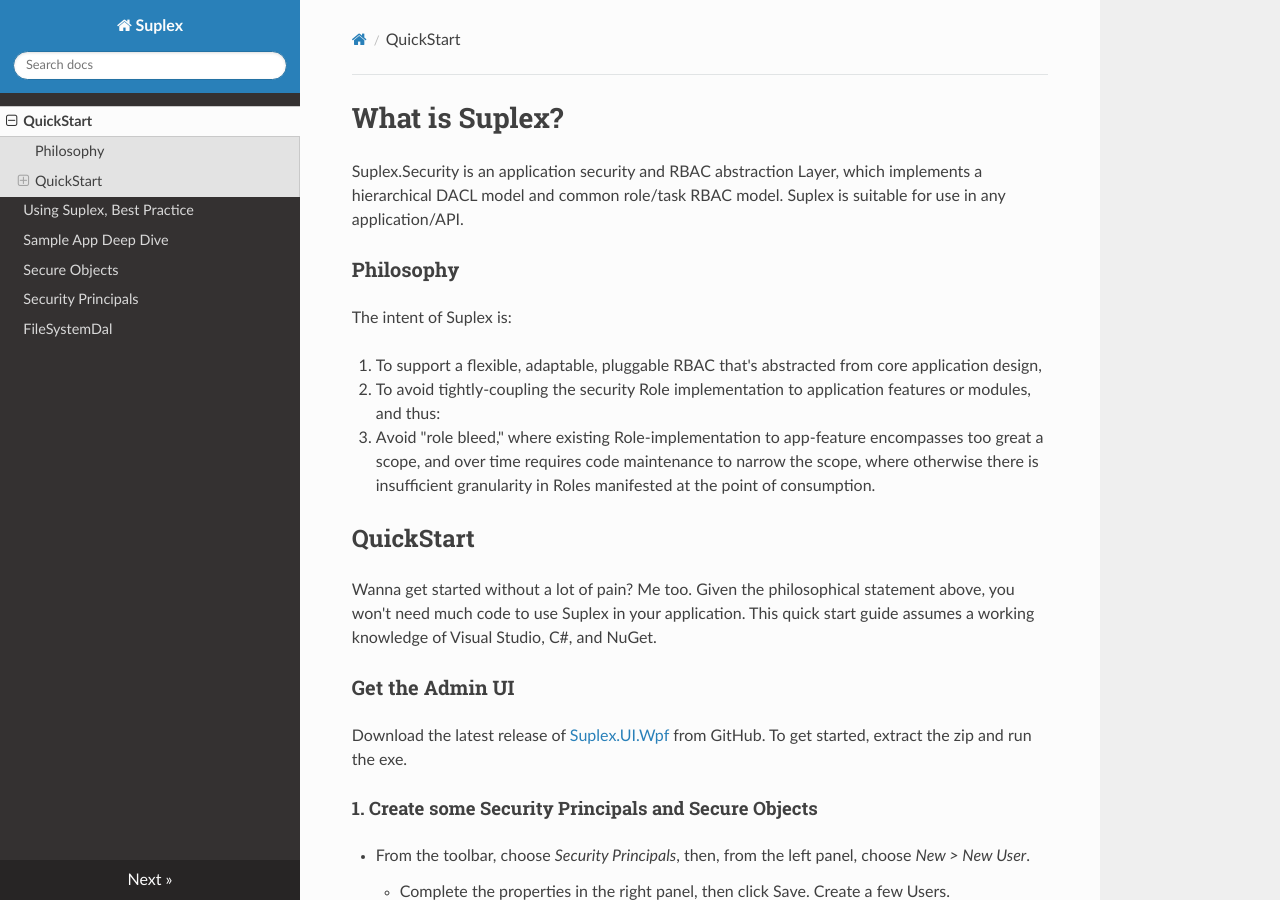
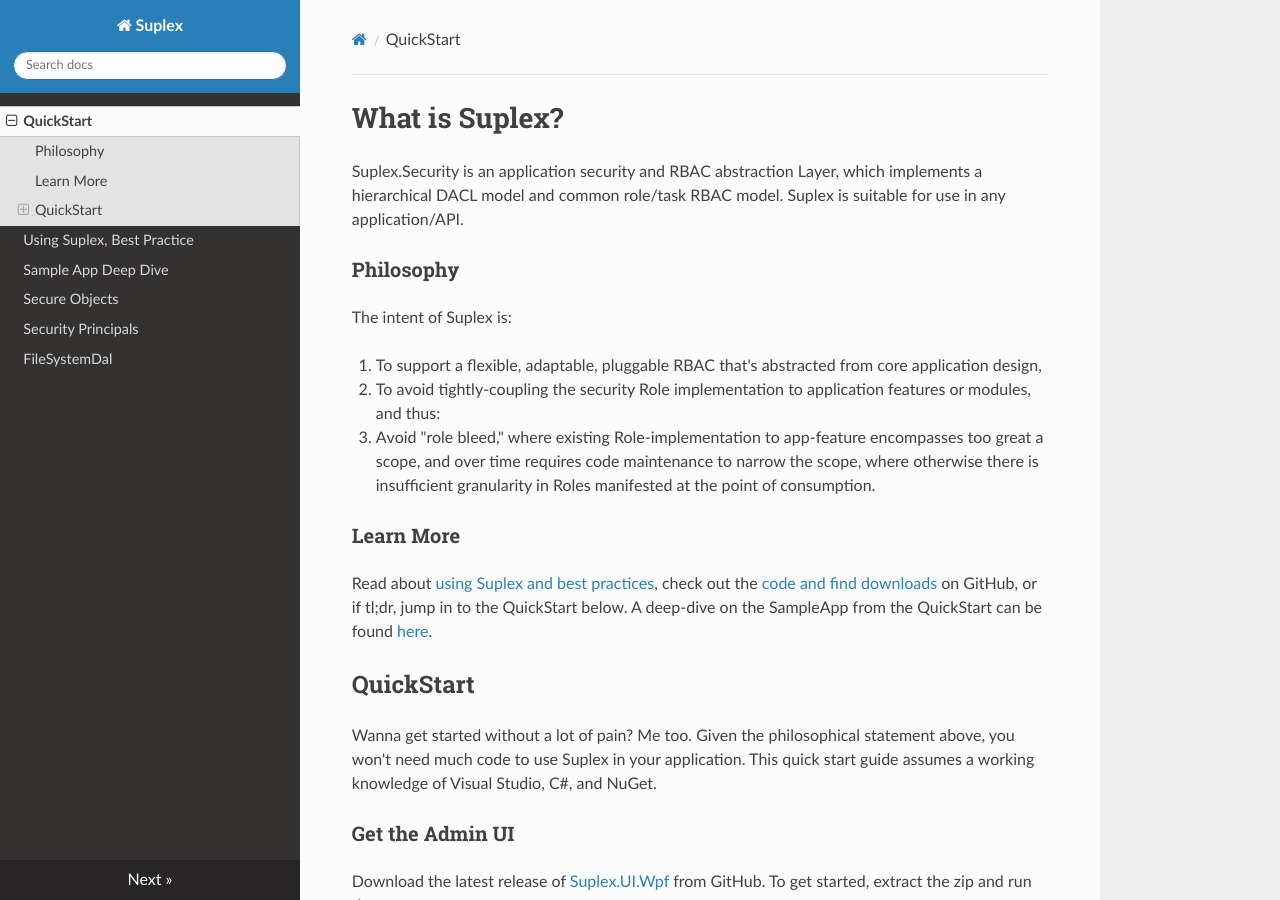
Before and after one commit to SuplexProject/Suplex.Docs, an MkDocs documentation site: the page built from docs/index.md, in a window 1280 px wide and 900 px high. Built offline with MkDocs 1.6.1, drawn with Linux system fonts in a browser that asks for light colours; nearby versions of some CDN libraries; old or Windows-style settings are respelled for this version of MkDocs.

Commit message:
added refs to gh and other pages

```diff
--- a/docs/index.md
+++ b/docs/index.md
@@ -9,6 +9,10 @@ The intent of Suplex is:
 1. To support a flexible, adaptable, pluggable RBAC that's abstracted from core application design,
 2. To avoid tightly-coupling the security Role implementation to application features or modules, and thus:
 3. Avoid "role bleed," where existing Role-implementation to app-feature encompasses too great a scope, and over time requires code maintenance to narrow the scope, where otherwise there is insufficient granularity in Roles manifested at the point of consumption.
+
+### Learn More
+
+Read about [using Suplex and best practices](suplex/ "About Suplex"), check out the [code and find downloads](https://github.com/suplexproject "Suplex on GitHub") on GitHub, or if tl;dr, jump in to the QuickStart below.  A deep-dive on the SampleApp from the QuickStart can be found [here](sampleapp/ "SampleApp Deep-Dive").
 
 ## QuickStart
 
```
